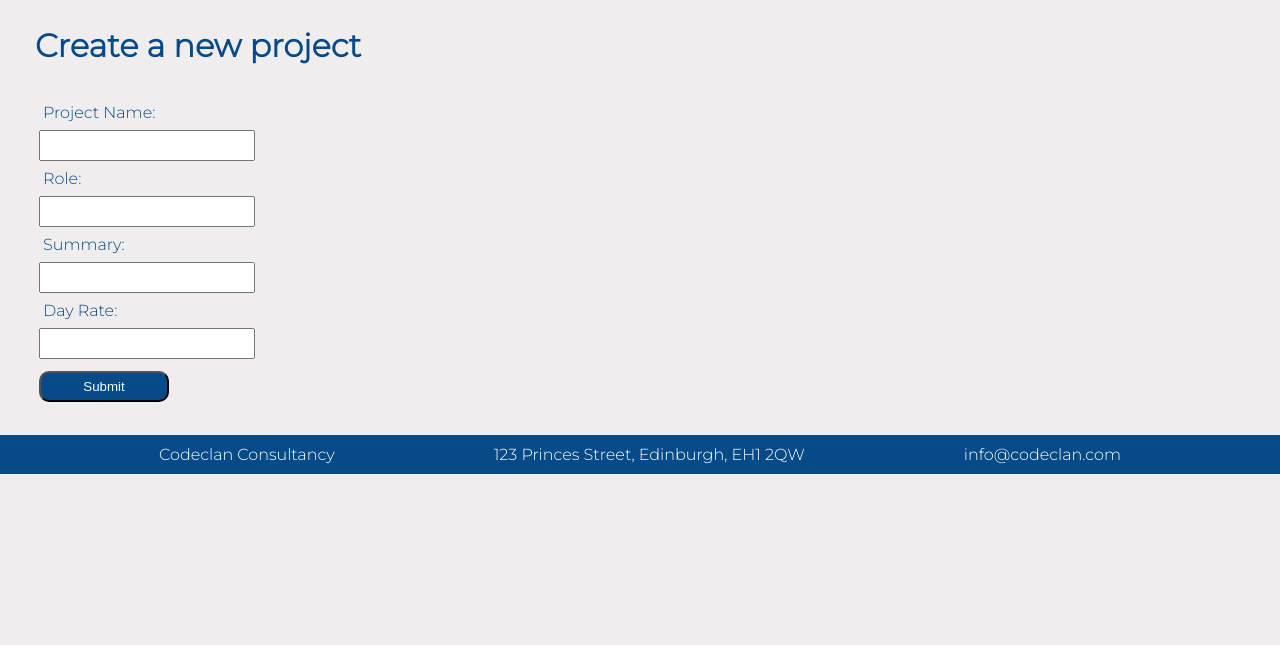
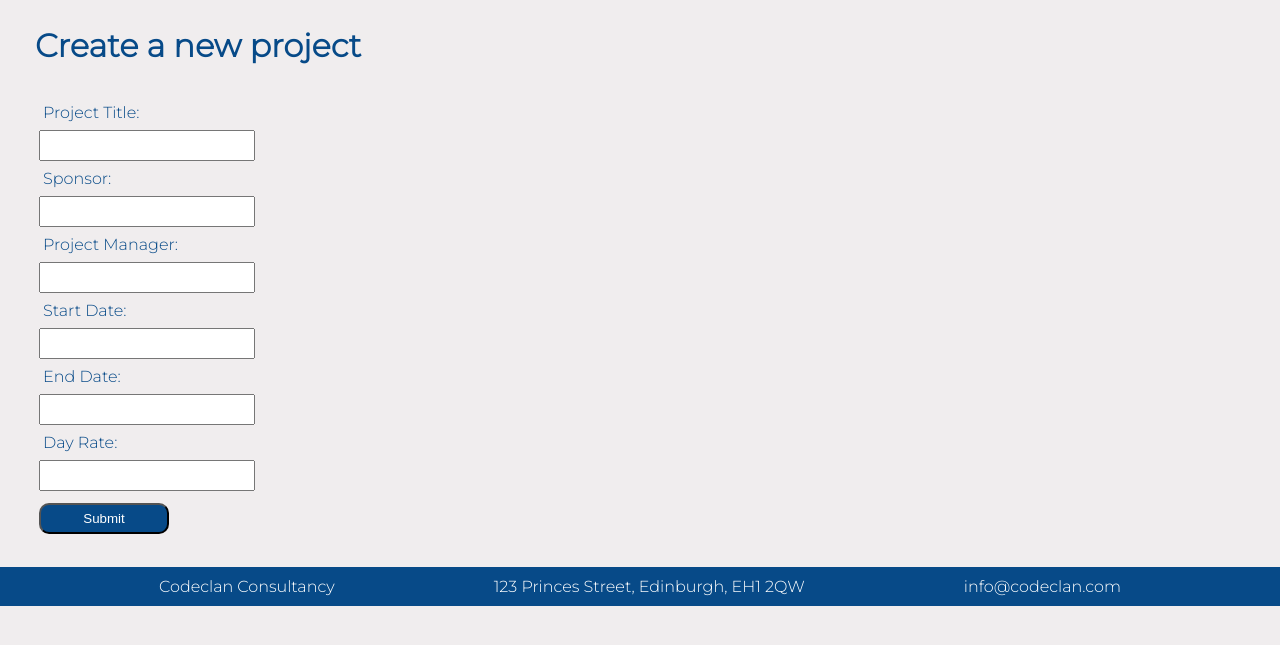
Before and after one commit to michaelmccoll/Project_Secure_Design, a Flask app: page /projects/new in a window 1280 px wide. Shown: the part 136-781 px from the top of the page. Run offline with Flask 2, Linux system fonts and the light colour scheme.

Commit message:
More pages working, risk page not working yet. Need function risk(project)

```diff
--- a/controllers/projects_controller.py
+++ b/controllers/projects_controller.py
@@ -1,6 +1,6 @@
 from flask import Flask, render_template, request, redirect
 from flask import Blueprint
-from repositories import project_repository, triage_repository, risk_repository, control_repository
+from repositories import project_repository, triage_repository, risk_repository, control_repository, category_repository
 from models.project import Project
 
 projects_blueprint = Blueprint("projects",__name__)
@@ -12,15 +12,17 @@ def projects():
 
 @projects_blueprint.route("/projects/new")
 def new_project():
-    return render_template("projects/new.html")
+    return render_template("/projects/new.html")
 
 @projects_blueprint.route("/projects", methods=['POST'])
 def create_project():
-    name = request.form["name"]
-    role = request.form["role"]
-    summary = request.form["summary"]
-    day_rate = request.form["day_rate"]
-    new_project = Project(name,role,summary,day_rate)
+    title = request.form["title"]
+    sponsor = request.form["sponsor"]
+    project_manager = request.form["project_manager"]
+    start_date = request.form["start_date"]
+    end_date = request.form["end_date"]
+    status = request.form["status"]
+    new_project = Project(title,sponsor,project_manager,start_date,end_date,status)
     project_repository.save(new_project)
     return redirect("/projects")
 
@@ -30,7 +32,7 @@ def show_project(id):
     triage = triage_repository.triage(project)
     risks = risk_repository.risks(project)
     controls = control_repository.controls(project)
-    return render_template("projects/show.html",project=project,triage=triage,risks=risks,controls=controls)
+    return render_template("/projects/show.html",project=project,triage=triage,risks=risks,controls=controls)
 
 @projects_blueprint.route("/projects/<id>/edit", methods=['GET'])
 def edit_project(id):
@@ -39,11 +41,13 @@ def edit_project(id):
 
 @projects_blueprint.route("/projects/<id>", methods=['POST'])
 def update_project(id):
-    name = request.form["name"]
-    role = request.form["role"]
-    summary = request.form["summary"]
-    day_rate = request.form["day_rate"]
-    project = Project(name,role,summary,day_rate,id)
+    title = request.form["title"]
+    sponsor = request.form["sponsor"]
+    project_manager = request.form["project_manager"]
+    start_date = request.form["start_date"]
+    end_date = request.form["end_date"]
+    status = request.form["status"]
+    project = Project(title,sponsor,project_manager,start_date,end_date,status,id)
     project_repository.update(project)
     return redirect("/projects")
 
--- a/controllers/risks_controller.py
+++ b/controllers/risks_controller.py
@@ -1,6 +1,6 @@
 from flask import Flask, render_template, request, redirect
 from flask import Blueprint
-from repositories import project_repository, triage_repository, risk_repository, control_repository
+from repositories import project_repository, triage_repository, risk_repository, control_repository, category_repository
 from models.risk import Risk
 
 risks_blueprint = Blueprint("risks",__name__)
@@ -8,7 +8,7 @@ risks_blueprint = Blueprint("risks",__name__)
 @risks_blueprint.route('/risks')
 def risks():
     risks = risk_repository.select_all()
-    return render_template("risks/index.html", all_risks=risks)
+    return render_template("/risks/index.html", all_risks=risks)
 
 @risks_blueprint.route("/risks/new")
 def new_risk():
@@ -36,7 +36,7 @@ def show_risk(id):
     risk = risk_repository.select(id)
     triages = triage_repository.triages(risk)
     projects = project_repository.projects(risk)
-    return render_template("risks/show.html",risk=risk,triages=triages,projects=projects)
+    return render_template("/risks/show.html",risk=risk,triages=triages,projects=projects)
 
 @risks_blueprint.route("/risks/<id>", methods=['POST'])
 def update_risk(id):
--- a/controllers/triages_controller.py
+++ b/controllers/triages_controller.py
@@ -1,6 +1,6 @@
 from flask import Flask, render_template, request, redirect
 from flask import Blueprint
-from repositories import project_repository, triage_repository, risk_repository, control_repository
+from repositories import project_repository, triage_repository, risk_repository, control_repository, category_repository
 from models.triage import Triage
 
 triages_blueprint = Blueprint("triages",__name__)
@@ -8,7 +8,7 @@ triages_blueprint = Blueprint("triages",__name__)
 @triages_blueprint.route("/triages")
 def triages():
     triages = triage_repository.select_all()
-    return render_template("triages/index.html", all_triages=triages)
+    return render_template("/triages/index.html", all_triages=triages)
 
 @triages_blueprint.route("/triages/new")
 def new_triage():
@@ -28,7 +28,7 @@ def show_triage(id):
     triage = triage_repository.select(id)
     projects = project_repository.projects(triage)
     risks = risk_repository.risks(triage)
-    return render_template("triages/show.html",triage=triage,projects=projects,risks=risks)
+    return render_template("/triages/show.html",triage=triage,projects=projects,risks=risks)
 
 @triages_blueprint.route("/triages/<id>/edit", methods=['GET'])
 def edit_triage(id):
--- a/models/categories.py
+++ b/models/categories.py
@@ -1,4 +1,5 @@
 class Category:
 
-    def __init__(self,category):
+    def __init__(self,category,id=None):
         self.category = category
+        self.id = id
--- a/models/control.py
+++ b/models/control.py
@@ -1,8 +1,9 @@
 class Control:
 
-    def __init__(self, title,description,owner,risk,category):
+    def __init__(self, title,description,owner,risk,category,id = None):
         self.title = title
         self.description = description
         self.owner = owner
         self.risk = risk
         self.category = category
+        self.id = id
--- a/models/project.py
+++ b/models/project.py
@@ -1,9 +1,10 @@
 class Project:
 
-    def __init__(self, title,sponsor,project_manager,start_date,end_date,status):
+    def __init__(self, title,sponsor,project_manager,start_date,end_date,status,id = None):
         self.title = title
         self.sponsor = sponsor
         self.project_manager = project_manager
         self.start_date = start_date
         self.end_date = end_date
         self.status = status
+        self.id = id
--- a/models/risk.py
+++ b/models/risk.py
@@ -1,8 +1,9 @@
 class Risk:
 
-    def __init__(self, title,description,owner,triage,category):
+    def __init__(self, title,description,owner,triage,category,id = None):
         self.title = title
         self.description = description
         self.owner = owner
         self.triage = triage
         self.category = category
+        self.id = id
--- a/models/triage.py
+++ b/models/triage.py
@@ -1,7 +1,8 @@
 class Triage:
 
-    def __init__(self, question,project,category,date):
+    def __init__(self, question,project,category,date,id = None):
         self.question = question
         self.project = project
         self.category = category
         self.date = date
+        self.id = id
--- a/templates/projects/new.html
+++ b/templates/projects/new.html
@@ -4,20 +4,25 @@
     <h1>Create a new project</h1>
         <form action="/projects" method="POST">
             <div>
-                <label for="name">Project Name: </label>
-                <input type="text" name="name" id="name">
+                <label for="title">Project Title: </label>
+                <input type="text" name="title" id="title">
 
-                <label for="role">Role: </label>
-                <input type="text" name="role" id="role">
+                <label for="sponsor">Sponsor: </label>
+                <input type="text" name="sponsor" id="sponsor">
 
-                <label for="summary">Summary: </label>
-                <input type="text" name="summary" id="summary">
+                <label for="project_manager">Project Manager: </label>
+                <input type="text" name="project_manager" id="project_manager">
 
-                <label for="day_rate">Day Rate: </label>
-                <input type="int" name="day_rate" id="day_rate">
+                <label for="start_date">Start Date: </label>
+                <input type="text" name="start_date" id="start_date">
+
+                <label for="end_date">End Date: </label>
+                <input type="text" name="end_date" id="end_date">
+
+                <label for="status">Day Rate: </label>
+                <input type="text" name="status" id="status">
 
                 <input class="submit" type="submit">
-
             </div>
 
         </form>
--- a/templates/triages/index.html
+++ b/templates/triages/index.html
@@ -7,9 +7,7 @@
         {% for triage in all_triages %}
         <div>
             <hr>
-            <h2><b>triage: {{triage.name}}</b></h2>
-            <p><b>Type of Business: </b>{{triage.type_of_business}}</p>
-            <p><b>Contact Details: </b>{{triage.contact_details}}</p>
+            <p><b>Type of Business: </b>{{triage.question}}</p>
             <a href="/triages/{{triage.id}}">Consultants Assigned</a>
         </div>
         {% endfor %}
```
Also changed, not shown: repositories/category_repository.py (+25 -17 lines), repositories/control_repository.py (+8 -5 lines), repositories/project_repository.py (+5 -2 lines), repositories/risk_repository.py (+7 -4 lines), repositories/triage_repository.py (+21 -18 lines), templates/projects/edit.html (+14 -8 lines), templates/projects/index.html (+7 -4 lines), templates/projects/show.html (+5 -6 lines).
